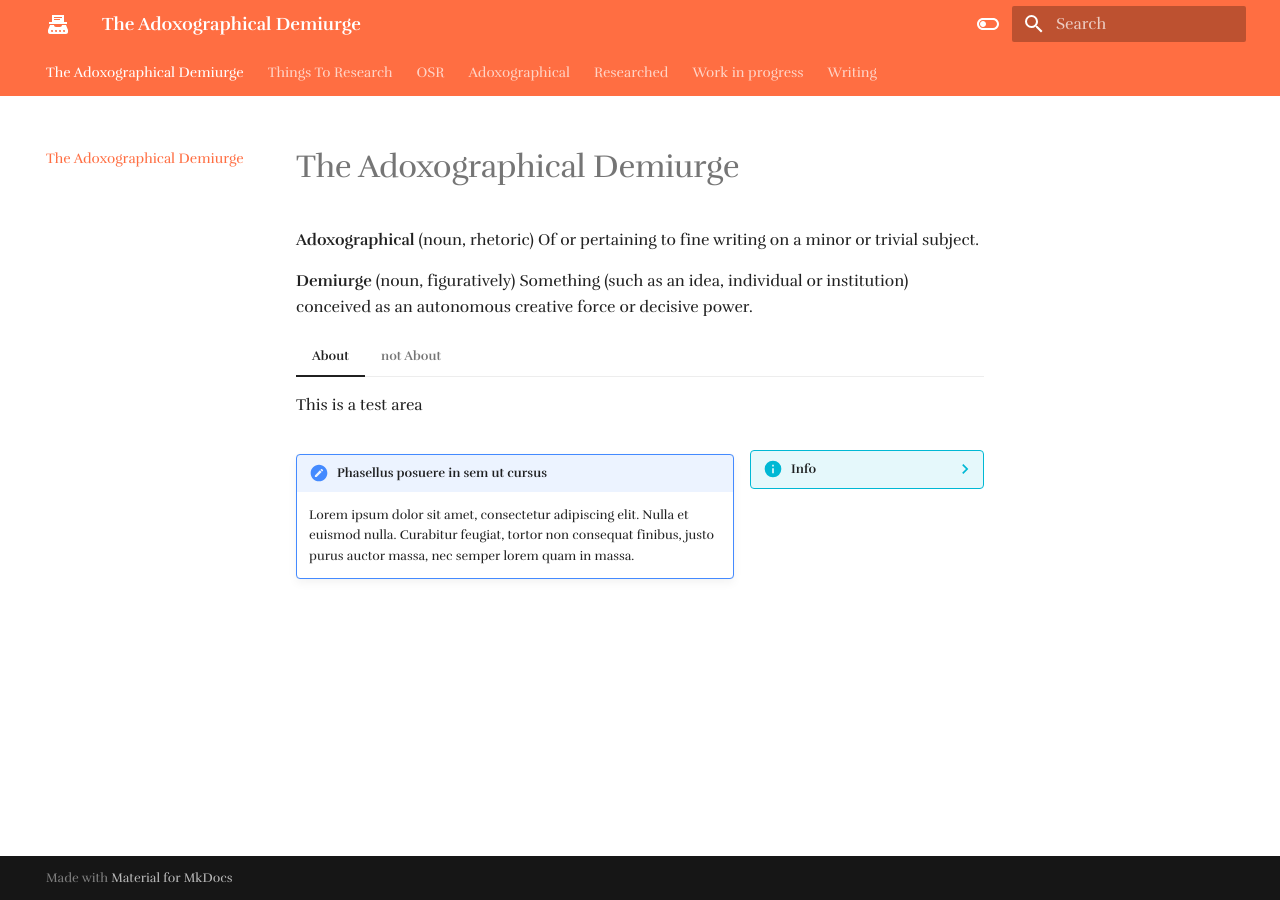
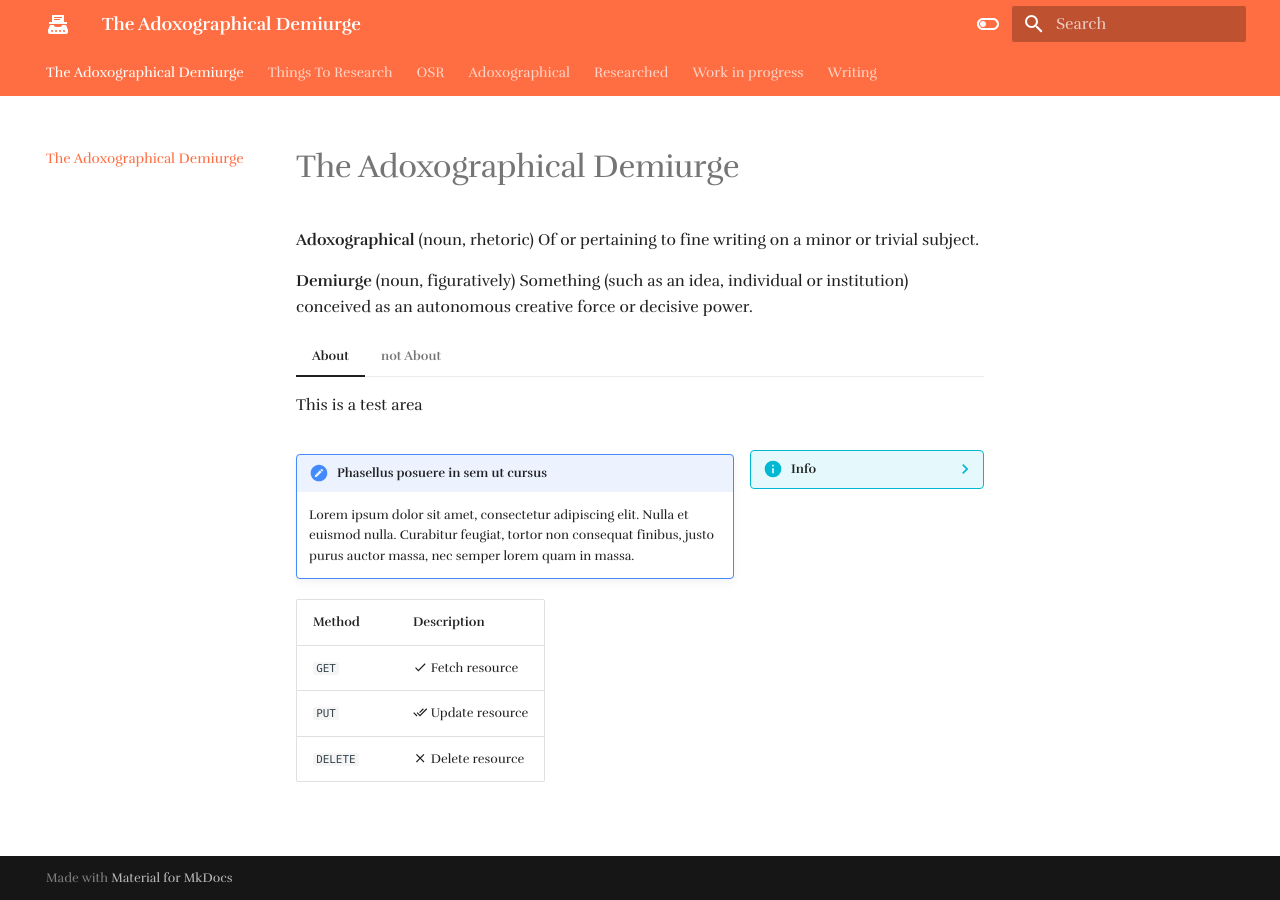
Before and after one commit to madlogmay/adoxographical_demiurge, an MkDocs documentation site: the page built from docs/index.md, in a window 1280 px wide. Built offline with MkDocs 1.6.1 and Material for MkDocs 9.7.7, drawn with Linux system fonts in a browser that asks for light colours; some web fonts are replaced.

Commit message:
Update index.md

```diff
--- a/docs/index.md
+++ b/docs/index.md
@@ -21,3 +21,9 @@
     Lorem ipsum dolor sit amet, consectetur adipiscing elit. Nulla et euismod
     nulla. Curabitur feugiat, tortor non consequat finibus, justo purus auctor
     massa, nec semper lorem quam in massa.
+
+| Method      | Description                          |
+| ----------- | ------------------------------------ |
+| `GET`       | :material-check:     Fetch resource  |
+| `PUT`       | :material-check-all: Update resource |
+| `DELETE`    | :material-close:     Delete resource |
```
